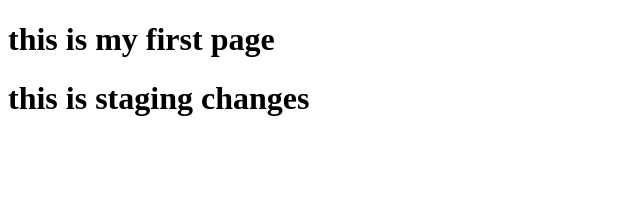
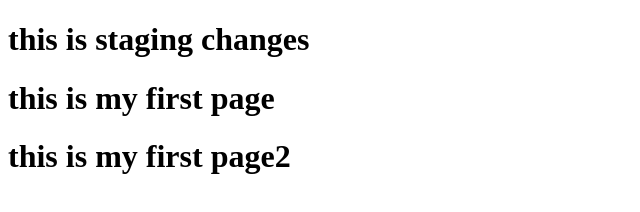
Before and after one commit to sunilpanchal007/practice, a plain HTML site: page index.html in a window 1280 px wide. Shown: the whole page, without its empty margins (0-640 px from the left). Drawn offline with Linux system fonts and the light colour scheme.

Commit message:
index file changes

```diff
--- a/index.html
+++ b/index.html
@@ -6,7 +6,8 @@
     <title>Document</title>
 </head>
 <body>
+    <h1>this is staging changes</h1>
     <h1>this is my first page</h1>
-    <h1>this is staging changes</h1>
+    <h1>this is my first page2</h1>
 </body>
 </html>
```
